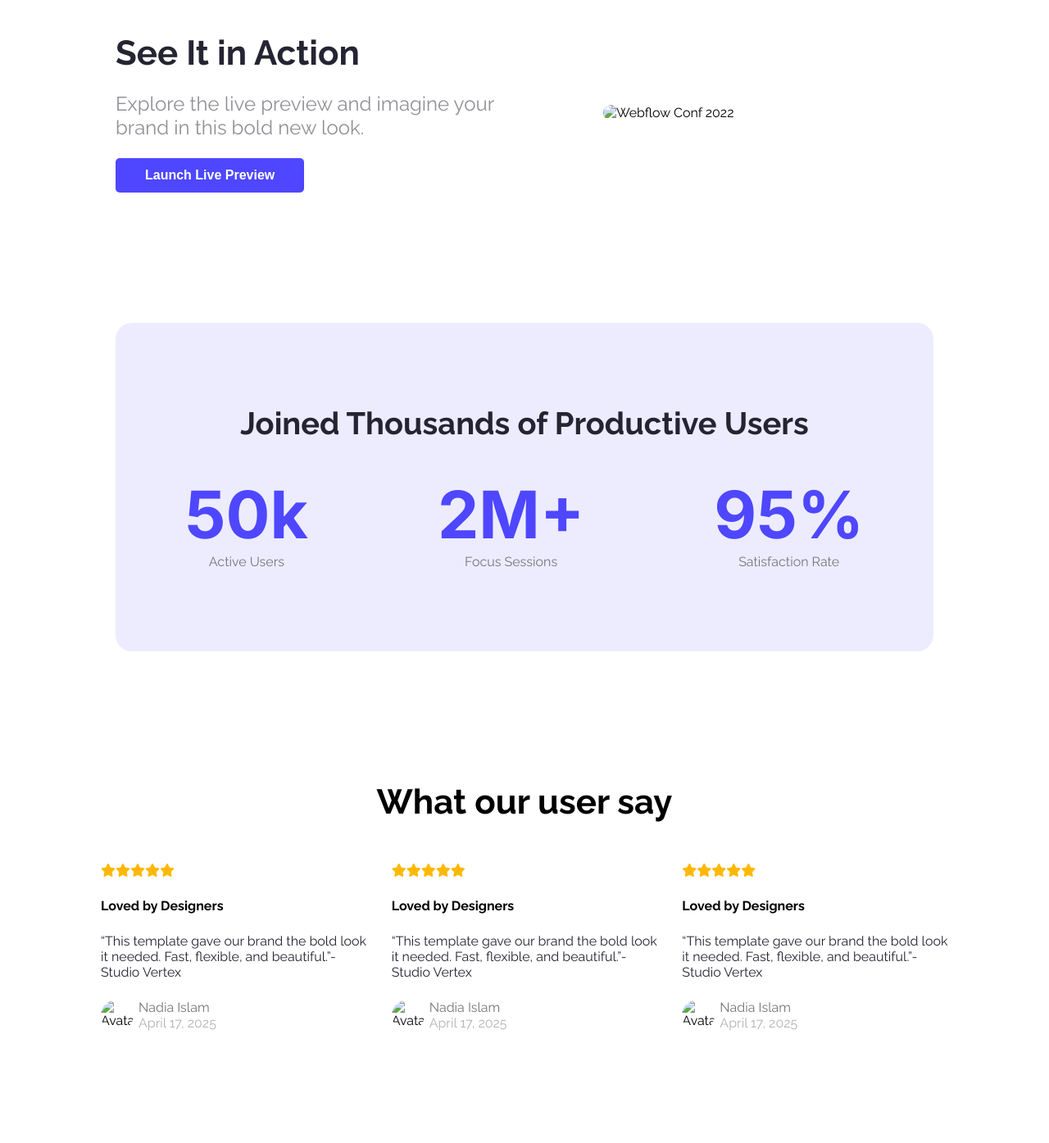
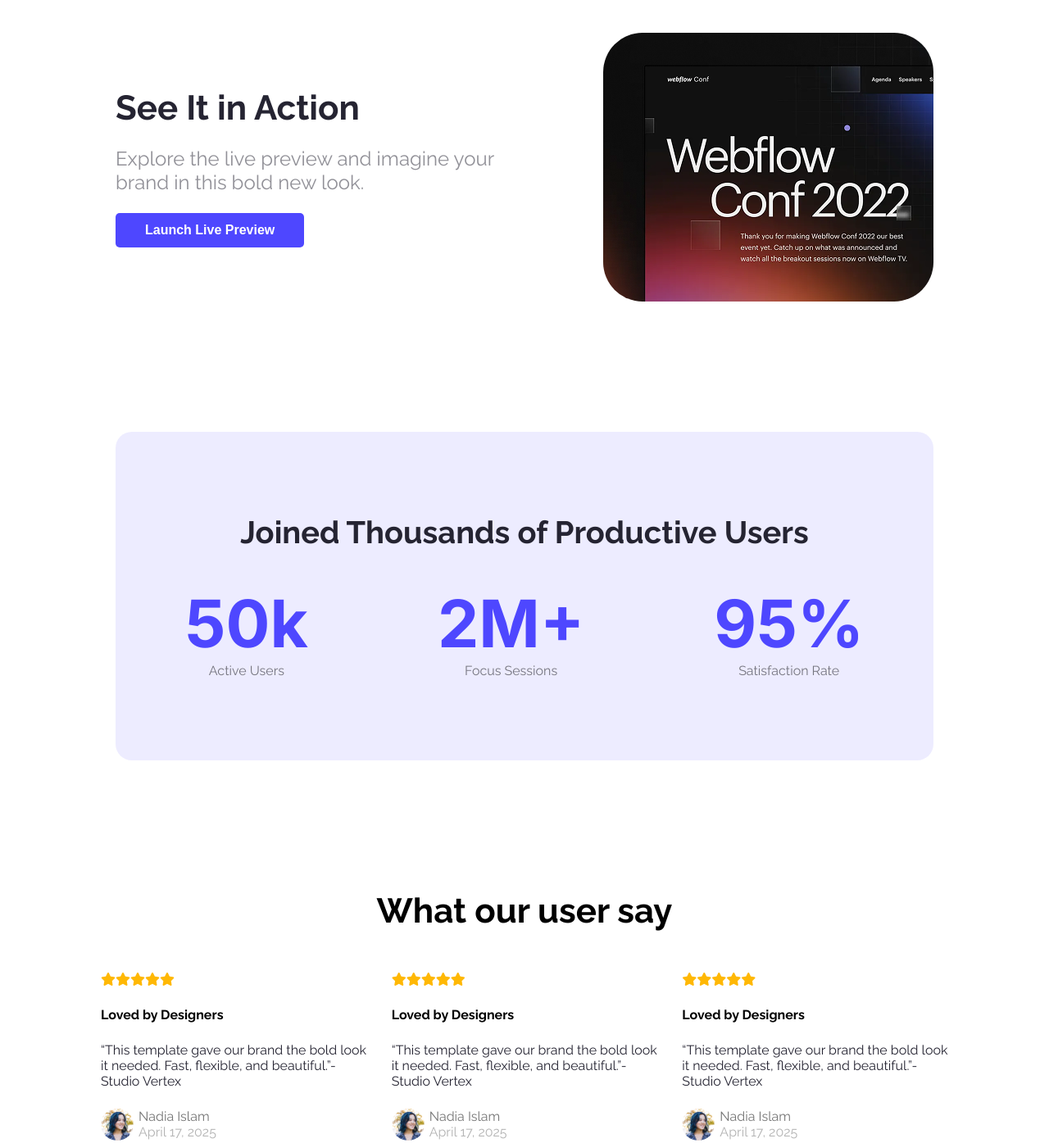
Before and after one commit to argolamrasul01/First-Assignment-Projects, a plain HTML site: page index.html in a window 1280 px wide. Shown: the part 600-1995 px from the top of the page at 82% size. Drawn offline with Linux system fonts and the light colour scheme; the site is published under a folder, as on GitHub Pages, so addresses that start at the root find nothing.

Commit message:
img correction

```diff
--- a/index.html
+++ b/index.html
@@ -32,7 +32,7 @@
                 <p class="col-sub-1">Explore the live preview and imagine your brand in this bold new look.</p>
                 <a href="#"><button class="btn-primary">Launch Live Preview</button></a>
          </div>
-        <img class="Action-pic" src="/Assets/wc-mini.png" alt="Webflow Conf 2022"></div>
+        <img class="Action-pic" src="Assets/wc-mini.png" alt="Webflow Conf 2022"></div>
         <div class="users">
             <h6 class="head">Joined Thousands of Productive Users</h6>
             <div class="section-user">
@@ -61,7 +61,7 @@
               <h5 class="th">Loved by Designers</h5>
                 <p class="tp col-sub">“This template gave our brand the bold look it needed. Fast, flexible, and beautiful.”-Studio Vertex</p>
                 <div class="reviewer">
-                <img class="t-profile" src="/Assets/avatar.png" alt="Avatar">
+                <img class="t-profile" src="Assets/avatar.png" alt="Avatar">
                 <div class="reviewer-info">
                 <p class="r-col"> Nadia Islam</p>
                 <p class="r-col1">April 17, 2025</p>
@@ -73,7 +73,7 @@
               <h5 class="th">Loved by Designers</h5>
                 <p class="tp col-sub">“This template gave our brand the bold look it needed. Fast, flexible, and beautiful.”-Studio Vertex</p>
                 <div class="reviewer">
-                <img class="t-profile" src="/Assets/avatar.png" alt="Avatar">
+                <img class="t-profile" src="Assets/avatar.png" alt="Avatar">
                 <div class="reviewer-info">
                 <p class="r-col"> Nadia Islam</p>
                 <p class="r-col1">April 17, 2025</p>
@@ -85,7 +85,7 @@
               <h5 class="th">Loved by Designers</h5>
                 <p class="tp col-sub">“This template gave our brand the bold look it needed. Fast, flexible, and beautiful.”-Studio Vertex</p>
                 <div class="reviewer">
-                <img class="t-profile" src="/Assets/avatar.png" alt="Avatar">
+                <img class="t-profile" src="Assets/avatar.png" alt="Avatar">
                 <div class="reviewer-info">
                 <p class="r-col"> Nadia Islam</p>
                 <p class="r-col1">April 17, 2025</p>
--- a/styles.css
+++ b/styles.css
@@ -101,6 +101,7 @@ ul li a{
     margin-bottom:37px;
 }
 
+
 /* Action Style */
 
 .see-it-action{
@@ -135,7 +136,7 @@ ul li a{
 .users{
     margin: 0px 141px 159px;
     text-align: center;
-    background-color: rgba(78, 71, 255, 0.1); /* হালকা নীল */
+    background-color: rgba(78, 71, 255, 0.1);
     padding: 100px 0;
     border-radius: 20px;
     color: #252432;
```
